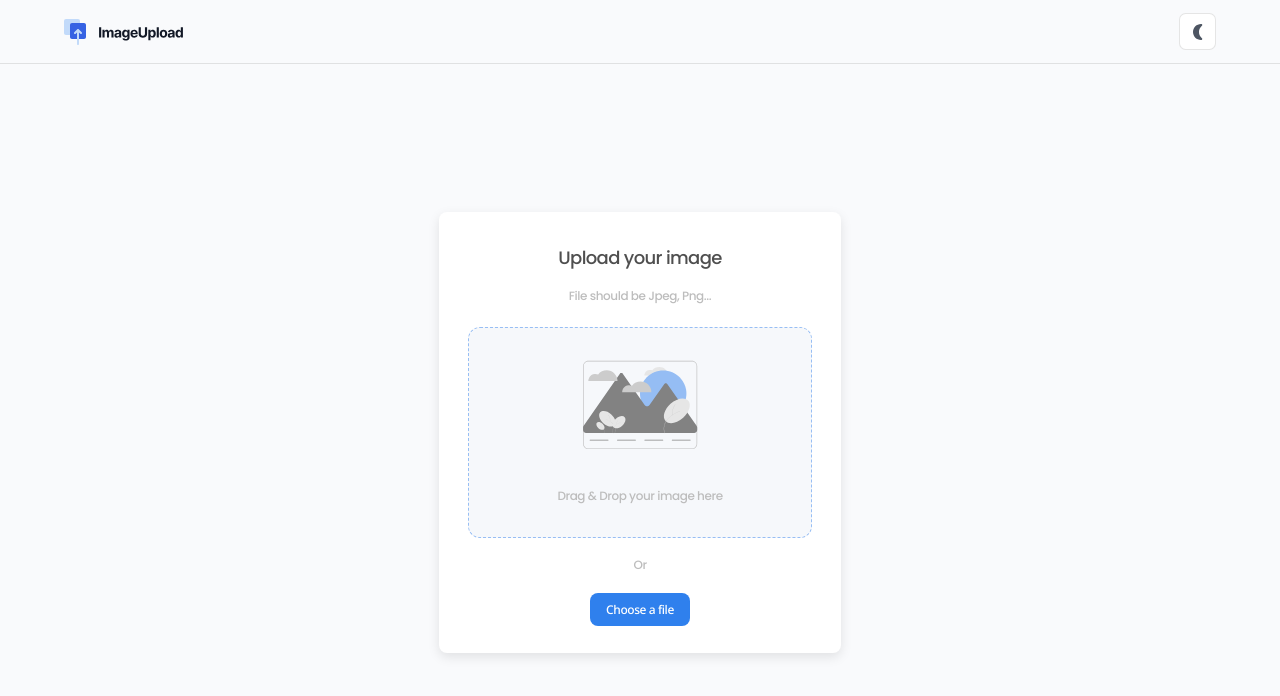
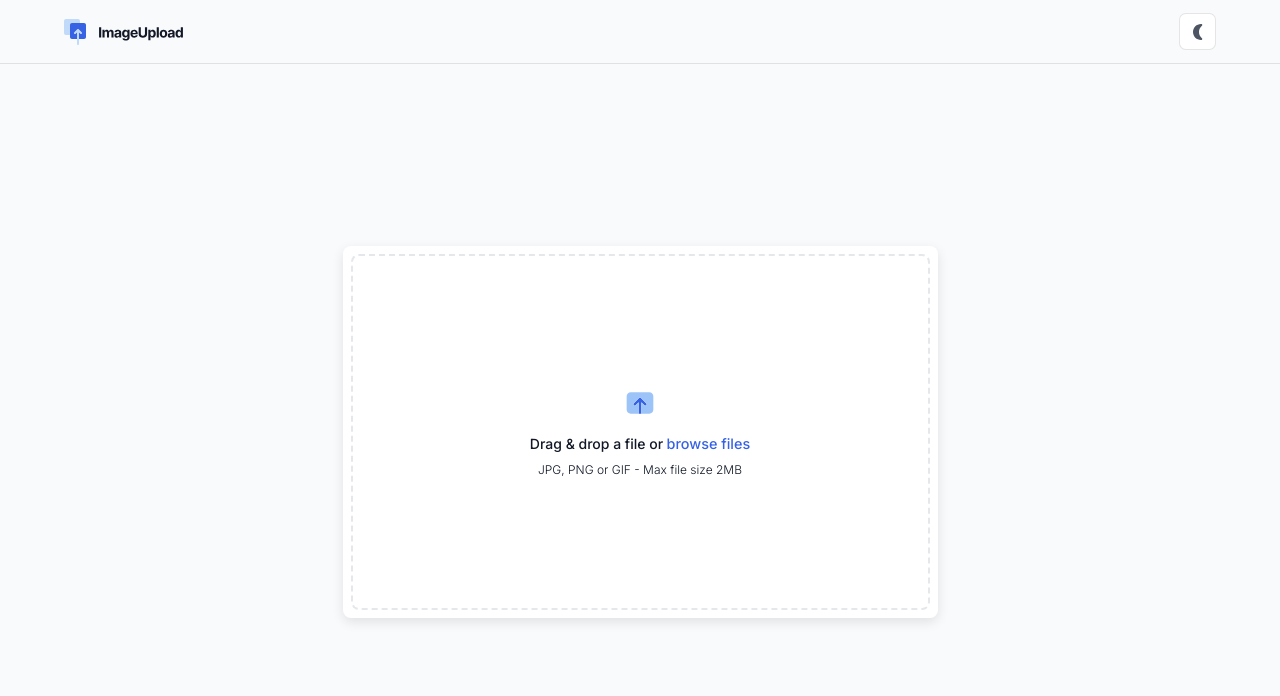
Before and after one commit to CodingLeonardo/image-uploader-challenge, a React (Vite) app in the folder client/: page / in a window 1280 px wide. Shown: the top 696 px of the page. Built offline with nearby package versions, Linux system fonts and the light colour scheme.

Commit message:
Refactor CSS styles, delete unused files, and update desing image upload feature (Incomplete)

```diff
--- a/client/src/App.tsx
+++ b/client/src/App.tsx
@@ -1,13 +1,72 @@
+import { useState, DragEvent, FormEvent, useEffect } from "react";
+import axios, { AxiosProgressEvent } from "axios";
+import Header from "./components/Header";
 import ImageUploader from "./components/ImageUploader";
+import { FileEvent } from "./components/types";
+
 import "./App.css";
-import Header from "./components/Header";
 
 const App = () => {
+  const [image, setImage] = useState("");
+  const [progress, setProgress] = useState<boolean>(false);
+  const [uploaded, setUploaded] = useState(false);
+
+  useEffect(() => {}, [image]);
+
+  const postImage = (image: File) => {
+    const formData = new FormData();
+    formData.append("image", image);
+    axios
+      .post("http://localhost:8000/image/upload", formData, {
+        onUploadProgress: (progressEvent: AxiosProgressEvent) => {
+          const { loaded, total = 0 } = progressEvent;
+          const percentage = Math.floor((loaded * 100) / total);
+          if (percentage < 100) {
+            setProgress(true);
+          } else {
+            setProgress(false);
+            setUploaded(true);
+          }
+        },
+      })
+      .then(({ data }) => {
+        setImage(`http://localhost:8000/image/${data.filename}`);
+      })
+      .catch(() => {
+        setProgress(false);
+        setUploaded(false);
+      });
+  };
+
+  const handleSubmit = (event: FormEvent) => {
+    event.preventDefault();
+  };
+
+  const handleChange = (event: FileEvent) => {
+    const image: File = event.target.files[0];
+    if (!event.target.files.length) {
+      return;
+    }
+    postImage(image);
+  };
+
+  const handleDrop = (event: DragEvent<HTMLDivElement>) => {
+    const image: File = event.dataTransfer.files[0];
+    if (!event.dataTransfer.files.length) {
+      return;
+    }
+    postImage(image);
+    event.preventDefault();
+  };
   return (
     <>
       <Header />
       <main>
-        <ImageUploader />
+        <ImageUploader
+          onDrop={handleDrop}
+          onChange={handleChange}
+          onSubmit={handleSubmit}
+        />
       </main>
     </>
   );
--- a/client/src/components/DragAndDrop.tsx
+++ b/client/src/components/DragAndDrop.tsx
@@ -1,31 +1,39 @@
-import { DragEvent } from "react"
-import Image from "../assets/image.svg"
-import { DragAndDropProps } from "./types"
+import { FC, ReactNode, DragEvent, HTMLAttributes } from "react";
 
-const DragAndDrop = ({ handleDragging, handleDrop }: DragAndDropProps) => {
-  const handleDragStart = (event: DragEvent<HTMLDivElement>) => {
-    event.dataTransfer.setData('text', "hola")
-    handleDragging(true)
-  }
+interface DragAndDropProps extends HTMLAttributes<HTMLDivElement> {
+  handleDragging: (dragging: boolean) => void;
+  handleDrop: (event: React.DragEvent<HTMLDivElement>) => void;
+  children: ReactNode;
+}
 
-  // const handleDrop = (event: React.DragEvent<HTMLDivElement>) => {
-  //   event.preventDefault()
-  //   console.log(event);
-  //   handleDropping()
-  //   const file = event.dataTransfer.files[0]
-  //   if (file) {
+const DragAndDrop: FC<DragAndDropProps> = ({
+  handleDragging,
+  handleDrop,
+  children,
+  ...attrs
+}) => {
+  const handleDragStart = () => {
+    handleDragging(true);
+  };
 
-  //   }
-  // }
+  const handleDragEnd = () => handleDragging(false);
 
-  const handleDragEnd = () => handleDragging(false)
+  const handleDragOver = (event: DragEvent) => {
+    event.preventDefault();
+  };
 
   return (
-    <div className="ImageUploader-dragdrop" draggable="true" onDragStart={handleDragStart} onDragEnd={handleDragEnd} onDragOver={(e) => e.preventDefault()} onDrop={handleDrop}>
-      <img src={Image} alt="" />
-      <h3>Drag & Drop your image here</h3>
+    <div
+      draggable="true"
+      onDragStart={handleDragStart}
+      onDragEnd={handleDragEnd}
+      onDragOver={handleDragOver}
+      onDrop={handleDrop}
+      {...attrs}
+    >
+      {children}
     </div>
-  )
-}
+  );
+};
 
-export default DragAndDrop
+export default DragAndDrop;
--- a/client/src/components/Form.tsx
+++ /dev/null
@@ -1,18 +0,0 @@
-import DragAndDrop from "./DragAndDrop";
-import { FormImageUploaderProps } from "./types";
-
-const FormImageUploader = ({ onSubmit, onChange, onDrop }: FormImageUploaderProps) => {
-
-  return (
-    <form className="ImageUploader" onSubmit={onSubmit}>
-      <h1 className="ImageUploader-title">Upload your image</h1>
-      <p className="ImageUploader-detail">File should be Jpeg, Png...</p>
-      <DragAndDrop handleDragging={() => "hola"} handleDrop={onDrop} />
-      <p>Or</p>
-      <input id="image" name="image" type="file" accept="image/png image/jpg image/jpeg image/svg .png,.jpg,.jpeg" onChange={onChange} />
-      <label className="ImageUploader-button" htmlFor="image">Choose a file</label>
-    </form>
-  )
-}
-
-export default FormImageUploader
--- a/client/src/components/ImageUploader.tsx
+++ b/client/src/components/ImageUploader.tsx
@@ -1,69 +1,49 @@
-import { DragEvent, FormEvent, useState } from "react"
-import axios, { AxiosProgressEvent } from "axios";
-import Form from "./Form";
-import Uploaded from "./Uploaded";
-import "../styles/ImageUploader.css"
+import { DragEvent, FC, FormEvent } from "react";
+// import Form from "./Form";
+import DragAndDrop from "./DragAndDrop";
+// import Uploaded from "./Uploaded";
 import { FileEvent } from "./types";
-import Progress from "./Progress";
+// import Progress from "./Progress";
+import Exit from "../assets/exit.svg";
 
-const ImageUploader = () => {
-  const [image, setImage] = useState("")
-  const [progress, setProgress] = useState<boolean>(false)
-  const [uploaded, setUploaded] = useState(false)
+import "../styles/ImageUploader.css";
 
-  const postImage = (image: File) => {
-    const formData = new FormData()
-    formData.append("image", image)
-    axios.post("http://localhost:8000/image/upload", formData, {
-      onUploadProgress: (progressEvent: AxiosProgressEvent) => {
-        const { loaded, total = 0 } = progressEvent;
-        let percentage = Math.floor((loaded * 100) / total);
-        if (percentage < 100) {
-          setProgress(true)
-        } else {
-          setProgress(false)
-          setUploaded(true)
-        }
-      },
-    }).then(({ data }) => {
-      setImage(`http://localhost:8000/image/${data.filename}`)
-    })
-    .catch((err: Error) => {
-      setProgress(false)
-      setUploaded(false)
-    })
-  }
-
-  const handleSubmit = (event: FormEvent) => {
-    event.preventDefault()
-  }
-
-  const handleChange = (event: FileEvent) => {
-    const image: File = event.target.files[0]
-    if(event.target.files.length) {
-      postImage(image)
-    }
-  }
-
-  const handleDrop = (event: DragEvent<HTMLDivElement>) => {
-    const image: File = event.dataTransfer.files[0]
-    if(event.dataTransfer.files.length) {
-      postImage(image)
-    }
-    event.preventDefault()
-  }
-
-  if(progress) {
-    return <Progress />
-  }
-
-  if(uploaded){
-    return <Uploaded img={image} />
-  }
-
-  return (
-    <Form onSubmit={handleSubmit} onChange={handleChange} onDrop={handleDrop} />
-  )
+interface ImageUploaderProps {
+  onSubmit: (event: FormEvent) => void;
+  onChange: (event: FileEvent) => void;
+  onDrop: (event: DragEvent<HTMLDivElement>) => void;
 }
 
-export default ImageUploader
+const ImageUploader: FC<ImageUploaderProps> = ({
+  onSubmit,
+  onChange,
+  onDrop,
+}) => {
+  return (
+    <form className="ImageUploader" onSubmit={onSubmit}>
+      <DragAndDrop
+        className="ImageUploader-dragdrop"
+        handleDragging={() => "hola"}
+        handleDrop={onDrop}
+      >
+        <div className="ImageUploader-img">
+          <img src={Exit} alt="Exit" />
+        </div>
+        <div className="ImageUploader-text">
+          <h3>Drag & drop a file or</h3>
+          <input
+            id="image"
+            name="image"
+            type="file"
+            accept="image/png image/jpg image/jpeg image/svg .png,.jpg,.jpeg"
+            onChange={onChange}
+          />
+          <label htmlFor="image">browse files</label>
+          <p>JPG, PNG or GIF - Max file size 2MB</p>
+        </div>
+      </DragAndDrop>
+    </form>
+  );
+};
+
+export default ImageUploader;
--- a/client/src/index.css
+++ b/client/src/index.css
@@ -1,3 +1,5 @@
+@import url("https://fonts.googleapis.com/css2?family=Inter:wght@100..900&display=swap");
+
 * {
   margin: 0;
   padding: 0;
@@ -9,12 +11,12 @@
 }
 
 body {
-  font-family: "Poppins", sans-serif;
+  font-family: "Inter", sans-serif;
+  font-optical-sizing: auto;
+  font-weight: 400;
+  font-style: normal;
+  font-variation-settings: "slnt" 0;
   background-color: #fafafb;
-}
-
-footer {
-  font-family: "Montserrat", sans-serif;
 }
 
 .container {
--- a/client/src/styles/ImageUploader.css
+++ b/client/src/styles/ImageUploader.css
@@ -1,13 +1,59 @@
 .ImageUploader {
-  width: 402px;
+  width: 100%;
+  max-width: 595px;
+  height: 372px;
   background-color: #fff;
-  padding: 2em 1.8em;
+  padding: 0.5em;
   border-radius: 0.5em;
   box-shadow: 0px 4px 12px 0px #0000001a;
   text-align: center;
 }
 
-.ImageUploader-title {
+.ImageUploader-dragdrop {
+  width: 100%;
+  height: 100%;
+  display: flex;
+  justify-content: center;
+  align-items: center;
+  flex-direction: column;
+  border: dashed 2px #e5e7eb;
+  border-radius: 0.5em;
+  padding: 1em;
+  user-select: none;
+}
+
+.ImageUploader-text {
+  margin-top: 0.6em;
+}
+
+.ImageUploader-text h3 {
+  display: inline-block;
+  font-size: 0.875rem;
+  font-weight: 500;
+  color: #121826;
+  margin-right: 0.25em;
+}
+
+.ImageUploader-text input[type="file"] {
+  display: none;
+}
+
+.ImageUploader-text label {
+  display: inline-block;
+  cursor: pointer;
+  color: #3662e3;
+  font-size: 0.9rem;
+  font-weight: 500;
+}
+
+.ImageUploader-text p {
+  color: #121826;
+  font-size: 0.75rem;
+  font-weight: 300;
+  margin-top: 0.8em;
+}
+
+/* .ImageUploader-title {
   color: #4f4f4f;
   font-size: 18px;
   font-weight: 500;
@@ -22,8 +68,8 @@
   letter-spacing: -0.35px;
   margin-bottom: 30px;
 }
-
-.ImageUploader-dragdrop {
+ */
+/* .ImageUploader-dragdrop {
   border-radius: 12px;
   border: 1px dashed #97bef4;
   background: #f6f8fb;
@@ -40,17 +86,17 @@
   font-size: 12px;
   font-weight: 500;
   letter-spacing: -0.42px;
-}
+} */
 
-.ImageUploader p {
+/* .ImageUploader p {
   color: #bdbdbd;
   font-size: 12px;
   font-weight: 500;
   letter-spacing: -0.42px;
   margin-bottom: 22px;
-}
+} */
 
-.ImageUploader-button {
+/* .ImageUploader-button {
   background-color: #2f80ed;
   color: white;
   border-radius: 8px;
@@ -167,4 +213,4 @@
   to {
     left: 100%;
   }
-}
+} */
```
